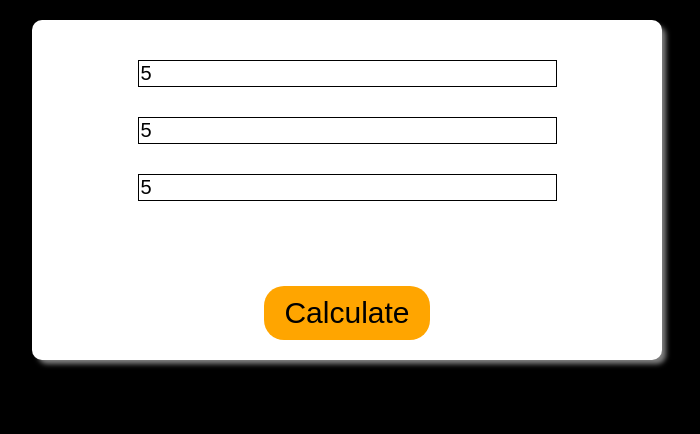
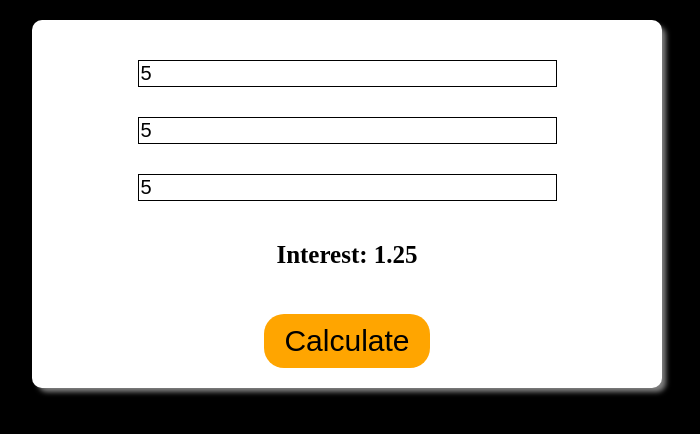
Before and after one commit to aniketkale01/calculator20, a plain HTML site: page index.html in a window 1280 px wide. Both pictures are taken after typing "5", "5", "5" into the empty fields and a click on the button "Calculate". Shown: the whole page, without its empty margins (18-718 px from the left). Drawn offline with Linux system fonts and the light colour scheme.

Commit message:
added script

```diff
--- a/index.html
+++ b/index.html
@@ -57,5 +57,19 @@
         <button class="btn" onclick="calculate()">Calculate</button>
     </div>
 
+    <script>
+        const result=document.getElementById("answer");
+        function calculate(){
+            const principle= document.getElementById("p");
+
+            const rate= document.getElementById("r");
+
+            const time= document.getElementById("t");
+
+            const interest= (parseInt(principle.value)*parseInt(rate.value)*parseInt(time.value))/100;
+            const result=document.getElementById("answer");
+            result.innerText=`Interest: ${interest}`;
+        }
+    </script>
 </body>
 </html>
```
